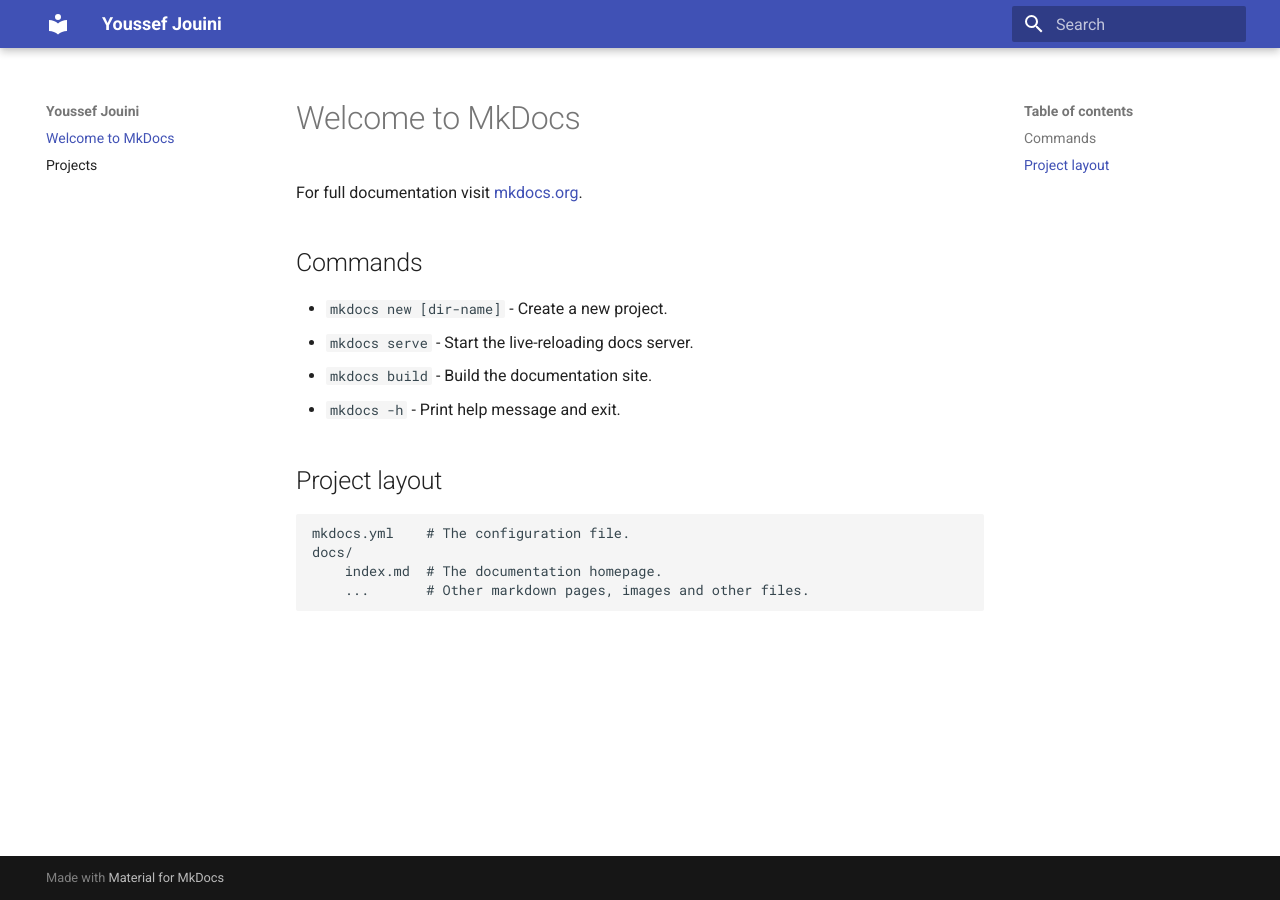
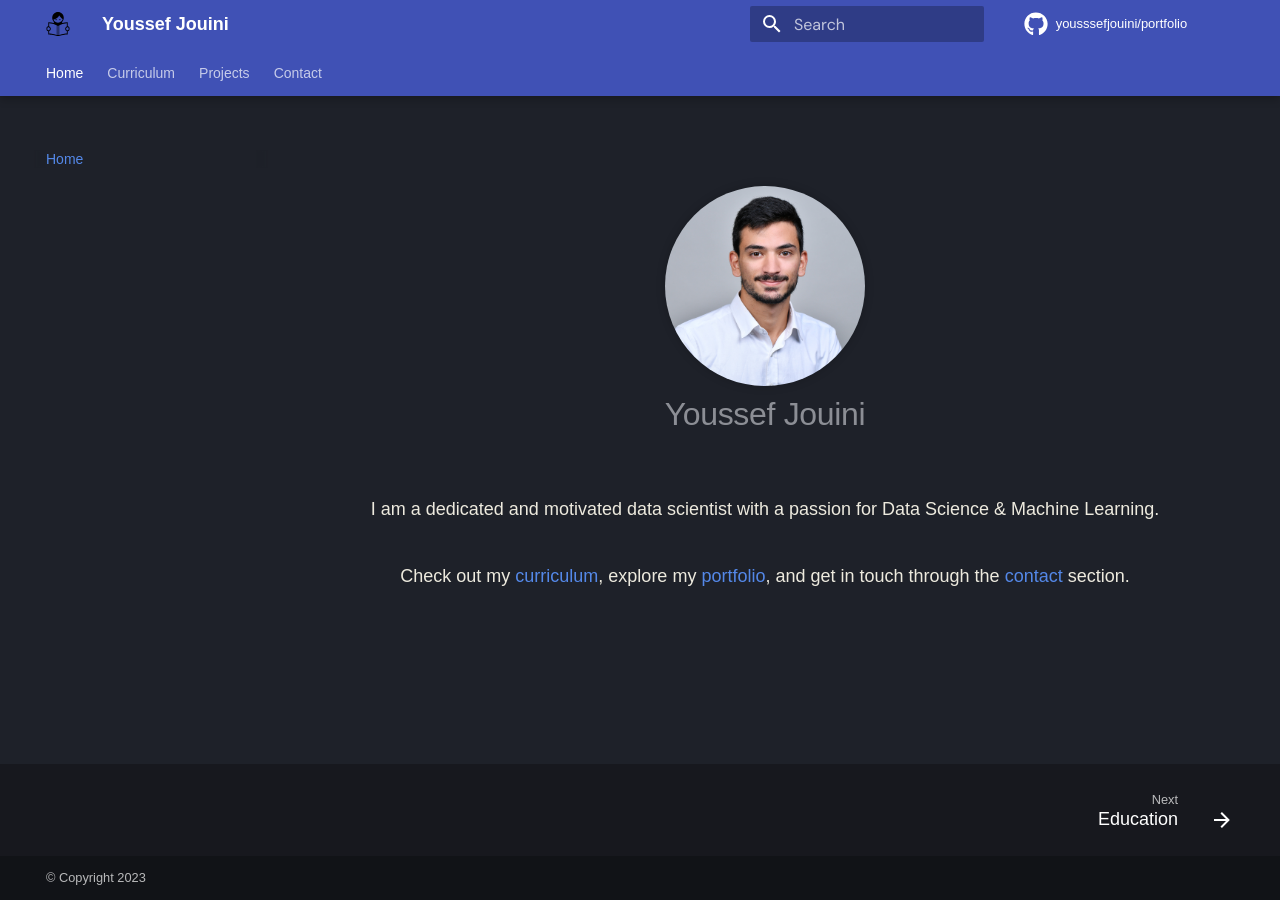
Before and after one commit to yousssefjouini/portfolio, an MkDocs documentation site: the page built from docs/index.md, in a window 1280 px wide. Built offline with MkDocs 1.6.1 and Material for MkDocs 9.7.7, drawn with Linux system fonts in a browser that asks for light colours; some web fonts are replaced; comment, search, counter and statistics services are not loaded.

Commit message:
update: projects

```diff
--- a/docs/index.md
+++ b/docs/index.md
@@ -1,17 +1,59 @@
-# Welcome to MkDocs
-
-For full documentation visit [mkdocs.org](https://www.mkdocs.org).
-
-## Commands
-
-* `mkdocs new [dir-name]` - Create a new project.
-* `mkdocs serve` - Start the live-reloading docs server.
-* `mkdocs build` - Build the documentation site.
-* `mkdocs -h` - Print help message and exit.
-
-## Project layout
-
-    mkdocs.yml    # The configuration file.
-    docs/
-        index.md  # The documentation homepage.
-        ...       # Other markdown pages, images and other files.
+<!DOCTYPE html>
+<html lang="en">
+<head>
+    <meta charset="UTF-8">
+    <meta name="viewport" content="width=device-width, initial-scale=1.0">
+    <title>Youssef Jouini Website</title>
+    <style>
+        body {
+            margin: 0;
+            font-family: Arial, sans-serif;
+        }
+        .landing-container {
+            display: flex;
+            flex-direction: column;
+            align-items: center; /* Center content horizontally */
+            justify-content: center;
+            min-height: 20vh; /* Changed to min-height to prevent content overlap */
+            padding: 2rem; /* Added padding for spacing */
+        }
+        .logo-container {
+            text-align: center; /* Center the logo horizontally */
+        }
+        .circular-photo {
+            width: 200px;
+            height: 200px;
+            border-radius: 50%;
+            box-shadow: 0 0 10px rgba(0, 0, 0, 0.2);
+            transition: transform 0.3s ease-in-out;
+        }
+        .circular-photo:hover {
+            transform: scale(1.1);
+        }
+        .title {
+            margin-top: 2rem;
+            font-size: 24px;
+            text-align: center; /* Center the title horizontally */
+            color: #EDEADE;
+        }
+        .description {
+            margin-top: 1rem;
+            font-size: 18px;
+            text-align: center;
+            color: #EDEADE;
+        }
+    </style>
+</head>
+<body>
+    <div class="landing-container">
+        <div class="logo-container">
+            <a href="https://yousssefjouini.github.io/portfolio/">
+                <img src="./img/photo.jpg" class="circular-photo" alt="logo">
+            </a>
+        </div>
+        <h1 class="title">Youssef Jouini</h1>
+        <p class="description">I am a dedicated and motivated data scientist with a passion for Data Science & Machine Learning.</p>
+        <p class="description">Check out my <a href="curriculum/education">curriculum</a>, explore my <a href="./projects/projects">portfolio</a>, and get in touch through the <a href="contact">contact</a> section.</p>
+    </div>
+</body>
+</html>
--- a/mkdocs.yml
+++ b/mkdocs.yml
@@ -1,3 +1,88 @@
 site_name: Youssef Jouini
+site_description: Youssef Jouini's Portfolio & Resume
+site_url: https://yousssefjouini.github.io/portfolio/
+copyright: © Copyright 2023
+
 theme:
   name: material
+  font:
+    text: DM Sans
+    code: DM Mono
+  palette:
+    # Palette toggle for light mode
+    - scheme: slate
+      primary: indigo
+      accent: indigo
+
+  features:
+    - content.code.annotate
+    - content.tabs.link
+    - search.highlight
+    - search.share
+    - search.suggest
+    # - toc.follow
+    - toc.integrate
+    - navigation.sections
+    - navigation.expand
+    - navigation.path
+    - navigation.tabs
+    - navigation.tabs.sticky
+    - navigation.top
+    - navigation.footer
+  icon:
+    repo: fontawesome/brands/github
+  logo: img/logo.svg
+  favicon: img/logo.svg
+  language: en
+
+repo_name: yousssefjouini/portfolio
+repo_url: https://github.com/yousssefjouini/portfolio
+edit_uri: edit/main/docs
+
+plugins:
+  - search
+  # - git-revision-date-localized:
+  #   type: timeago
+  #   enable_creation_date: true
+  #   exclude:
+  #     - index.md
+
+markdown_extensions:
+  - attr_list
+  - md_in_html
+  - toc:
+      permalink: "#"
+  - pymdownx.emoji:
+      emoji_index: !!python/name:materialx.emoji.twemoji
+      emoji_generator: !!python/name:materialx.emoji.to_svg
+  - admonition
+  - pymdownx.details
+  - pymdownx.inlinehilite
+  - pymdownx.superfences
+  - pymdownx.tabbed:
+      alternate_style: true
+  - pymdownx.smartsymbols
+  - pymdownx.details
+  - pymdownx.caret
+  - pymdownx.mark
+  - pymdownx.tilde
+  - pymdownx.betterem:
+      smart_enable: all
+  - pymdownx.tasklist:
+      custom_checkbox: true
+
+nav:
+  - "index.md"
+  - Curriculum:
+      - Education: curriculum/education.md
+      - Professional: curriculum/professional.md
+  - Projects: projects/projects.md
+  - Contact: contact.md
+
+extra:
+  generator: false
+# extra_css:
+#   - custom/custom.css
+
+# extra_javascript:
+#   - custom/custom.js
```
Also changed, not shown: docs/contact.md (added, +9 -0 lines), docs/curriculum/education.md (added, +24 -0 lines), docs/curriculum/professional.md (added, +38 -0 lines), docs/projects.md (deleted, +0 -9 lines), docs/projects/projects.md (added, +50 -0 lines), docs/assets/churn.png (added), docs/assets/right-pricer.png (added), docs/assets/silos.png (added), docs/img/logo.svg (added), docs/img/photo.jpg (added).
